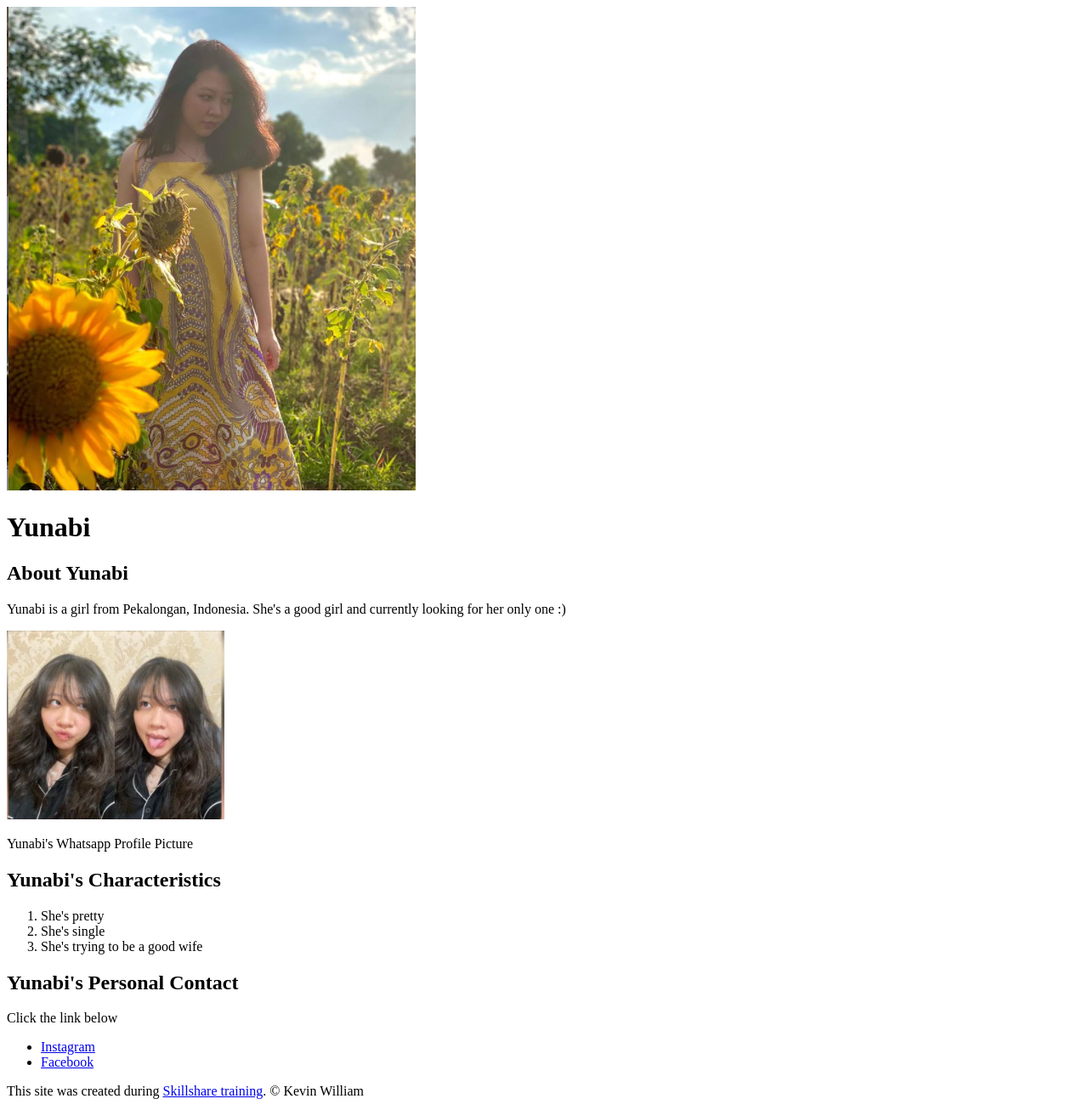
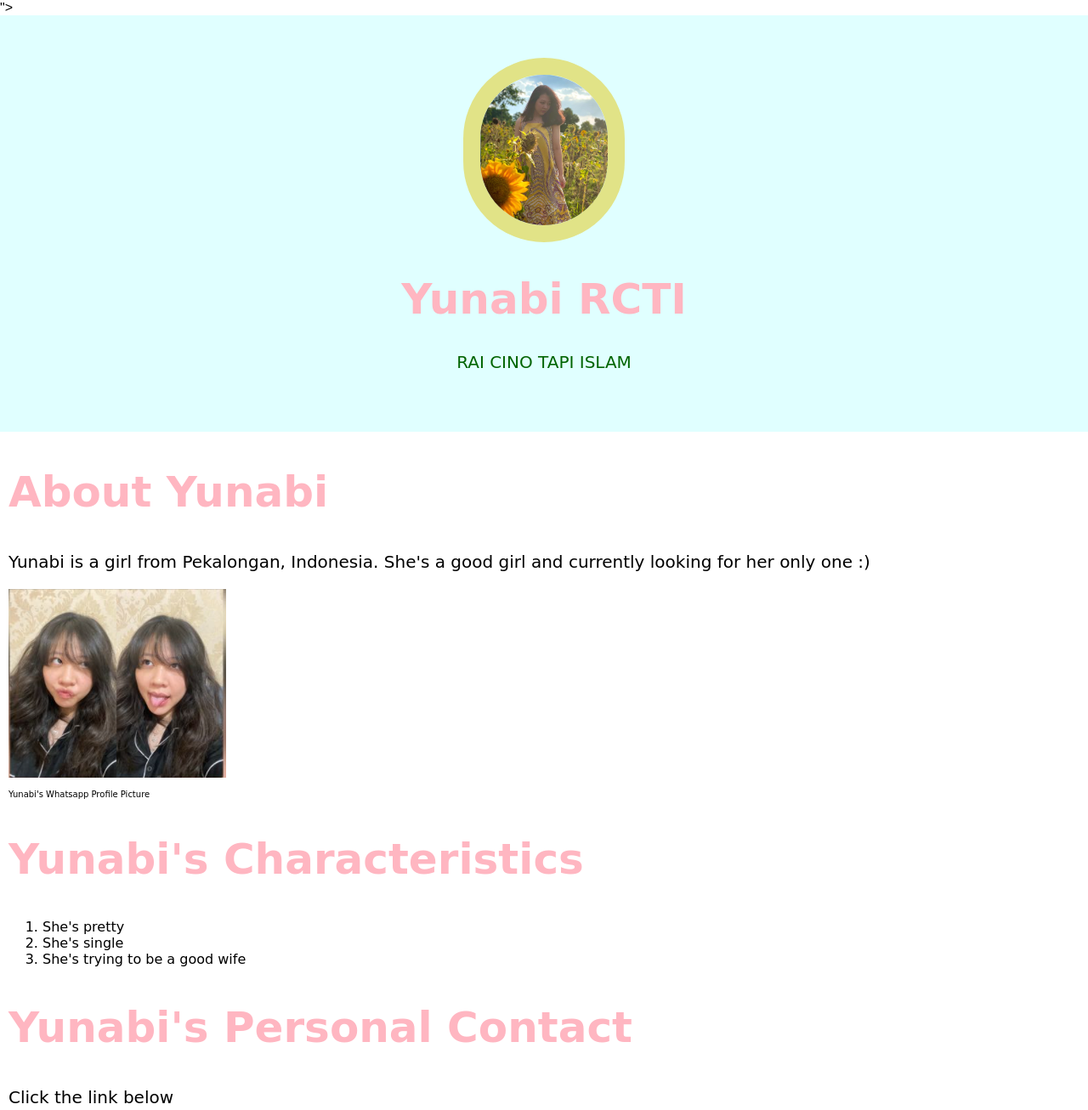
Before and after one commit to Rsh4rk/Yunabi-Bodoh, a plain HTML site: page index.html in a window 1280 px wide. Shown: the top 1306 px of the page at 85% size. Drawn offline with Linux system fonts and the light colour scheme.

Commit message:
Yunabi Brosur

```diff
--- /dev/null
+++ b/css/Yunabi-Utama.css
@@ -0,0 +1,65 @@
+body{
+	margin: 0;
+	font-family: Helvetica, sans-serif, Arial;
+}
+
+h1, h2, p, li{
+	font-family: 'Grey Qo', cursive;
+
+}
+
+header{
+	background-color: lightcyan;
+	text-align: center;
+	padding-top: 50px;
+	padding-bottom: 50px;
+}
+
+header h1{
+	color:  lightpink;
+	font-size: 50px;
+
+}
+
+header img{
+	border-radius: 170px;
+    width: 150px;
+    border: 20px solid #e2d13b9c;
+}
+
+header p {
+	color: darkgreen;
+}
+main{
+	max-widht:  800px;
+	margin: 0 auto;
+	padding-left: 10px;
+	padding-right: 10px;
+
+	}
+
+h2{
+	font-size: 50px;
+	color: lightpink;
+}
+
+p{
+font-size: 20px; }
+
+
+a:hover{
+	color: whitesmoke;
+	background-color: darkred;
+}
+
+footer{
+	padding-left: 10px;
+	background-color: lightcyan;
+	text-align: center;
+	padding-top: 50px;
+	padding-bottom: 50px;
+}
+
+.info {
+	font-size: 10px;
+}
--- a/index.html
+++ b/index.html
@@ -2,14 +2,17 @@
 <html>
 <head>
 	<meta charset="utf-8">
-	<title>Yunabi</title>
+	<title>Yunabi Gadis Pekalongan</title>
 	<link rel="icon" href="img/icon.jpeg">
+	<link rel="stylesheet" type="text/css" href="css/Yunabi-Utama.css">
+	<link rel="stylesheet" type="text/css" href="<link href="https://fonts.googleapis.com/css2?family=Grey+Qo&display=swap" rel="stylesheet">">
 </head>
 <body>
 	<!-- header element -->
 	<header>
 		<img src="img/yunabi.jpeg">
-		<h1>Yunabi</h1>
+		<h1>Yunabi RCTI</h1>
+		<p> RAI CINO TAPI ISLAM </p>
 	</header>
 
 	<!-- main element -->
@@ -17,7 +20,7 @@
 		<h2> About Yunabi</h2>
 		<p> Yunabi is a girl from Pekalongan, Indonesia. She's a good girl and currently looking for her only one :)</p>
 		<img src="img/yunabi2.jpeg">
-		<p> Yunabi's Whatsapp Profile Picture</p>
+		<p class="info">Yunabi's Whatsapp Profile Picture</p>
 		<h2>Yunabi's Characteristics</h2>
 		<ol>
 			<li> She's pretty</li>
```
Also changed, not shown: 1 other file.
